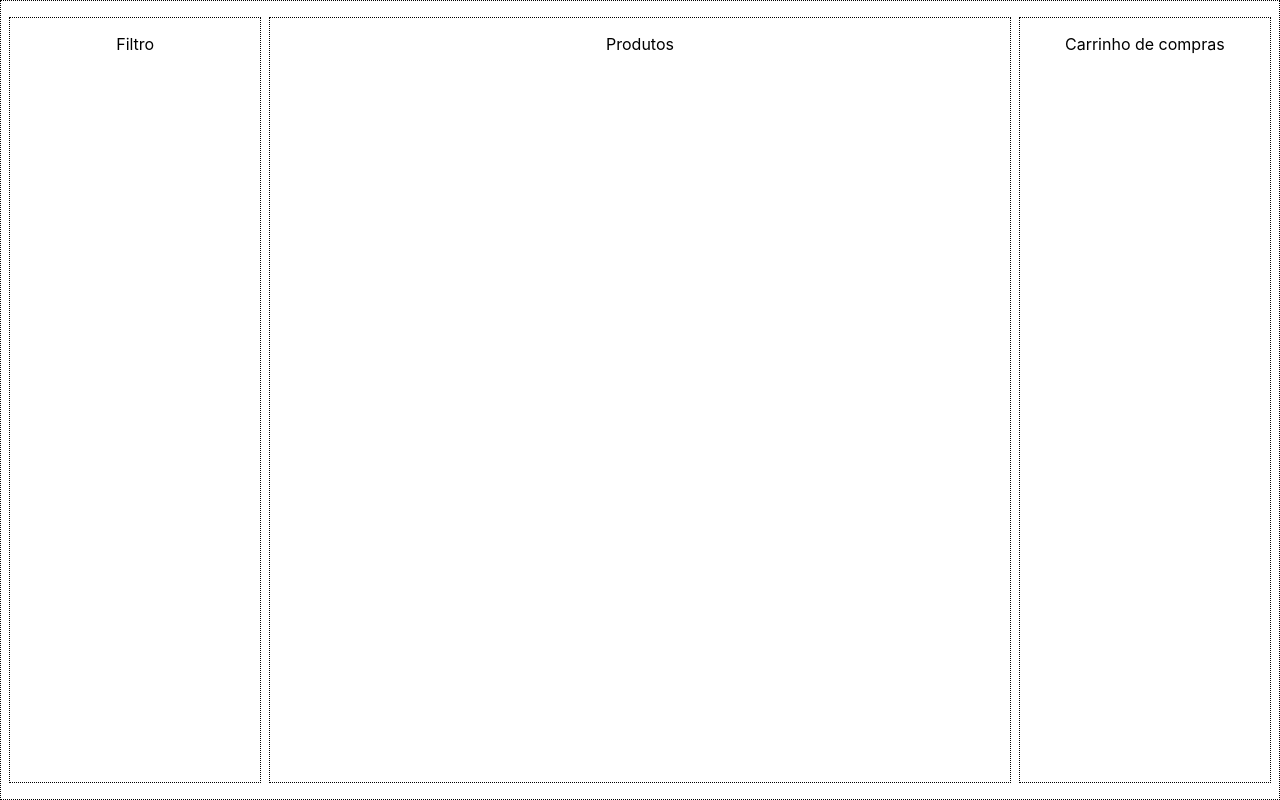
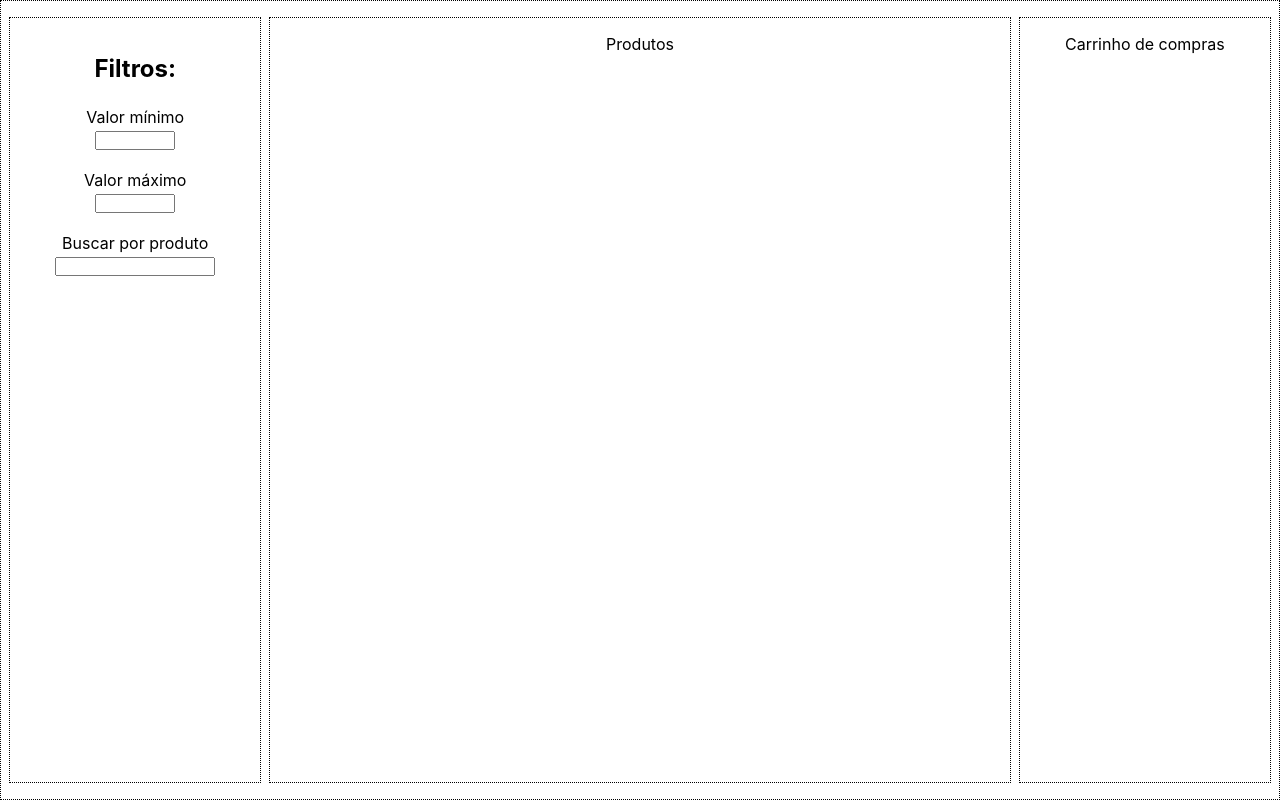
Before and after one commit to future4code/dumont-labe-commerce3, a React (Create React App) app: page / in a window 1280 px wide. Built offline with nearby package versions, Linux system fonts and the light colour scheme.

Commit message:
Estilização do JSX do Filter

```diff
--- a/src/components/Filter.js
+++ b/src/components/Filter.js
@@ -1,10 +1,57 @@
 import React from 'react';
 import styled from 'styled-components';
+
+const InputDiv = styled.div`
+    display: flex;
+    flex-direction: column;
+    align-items: center;
+    box-sizing: border-box;
+`
+const NumberInput = styled.input`
+    box-sizing: border-box;
+    width: 80px;
+    max-width: 90%;
+    margin-top: 0;
+    margin-bottom: 16px;
+    padding: 0;
+`
+const FreeTextInput = styled.input`
+    box-sizing: border-box;
+    width: 160px;
+    max-width: 95%;
+    margin-top: 0;
+    padding: 0;
+`
+const InputTitle = styled.p`
+    word-wrap: break-word;
+    max-width: 100%;
+    margin: 4px;
+`
+const SectionTitle = styled.h2`
+    word-wrap: break-word;
+    max-width: 100%;
+`
 
 class Filter extends React.Component {
 
     render() {
-        return <div>Filtro</div>
+        return (
+            <InputDiv>
+                <SectionTitle>Filtros:</SectionTitle>
+
+                <InputTitle>Valor mínimo</InputTitle>
+
+                <NumberInput />
+
+                <InputTitle>Valor máximo</InputTitle>
+
+                <NumberInput />
+
+                <InputTitle>Buscar por produto</InputTitle>
+
+                <FreeTextInput />
+            </InputDiv>
+        )
     }
 }
 
```
